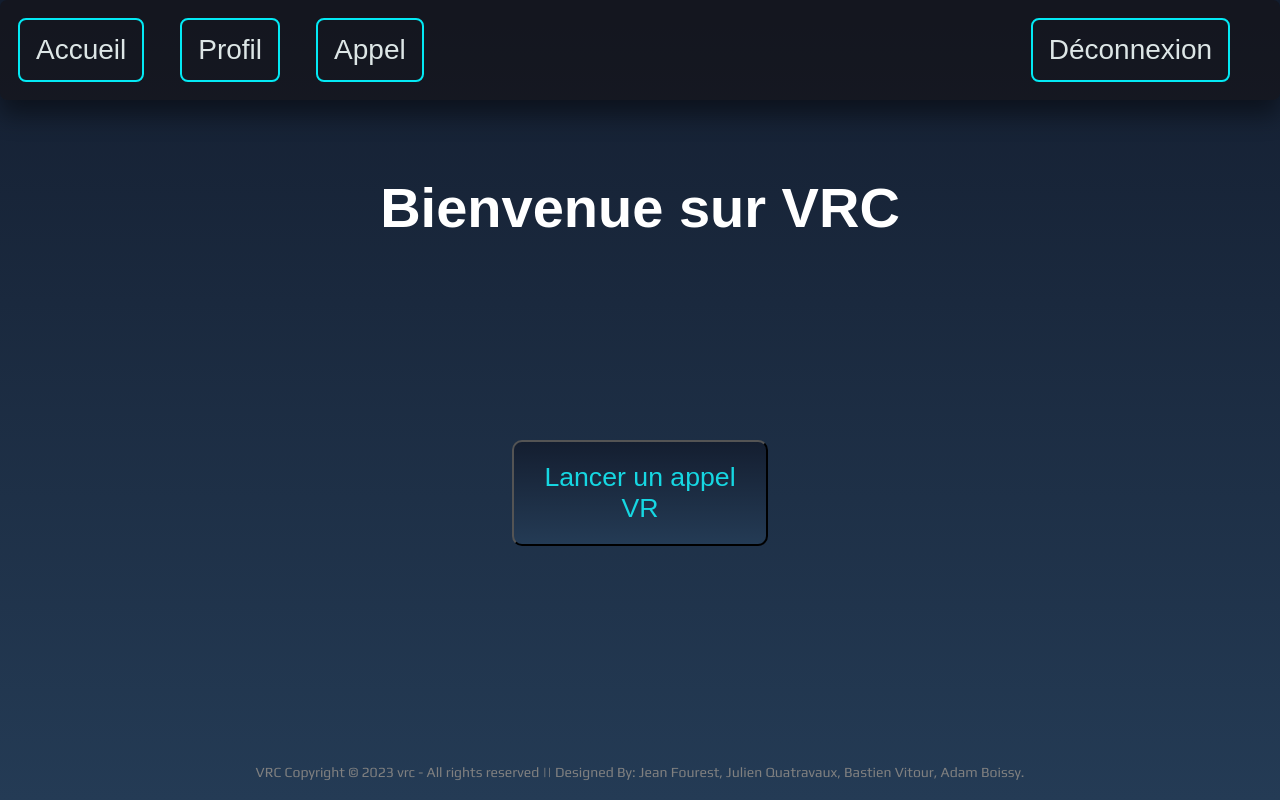
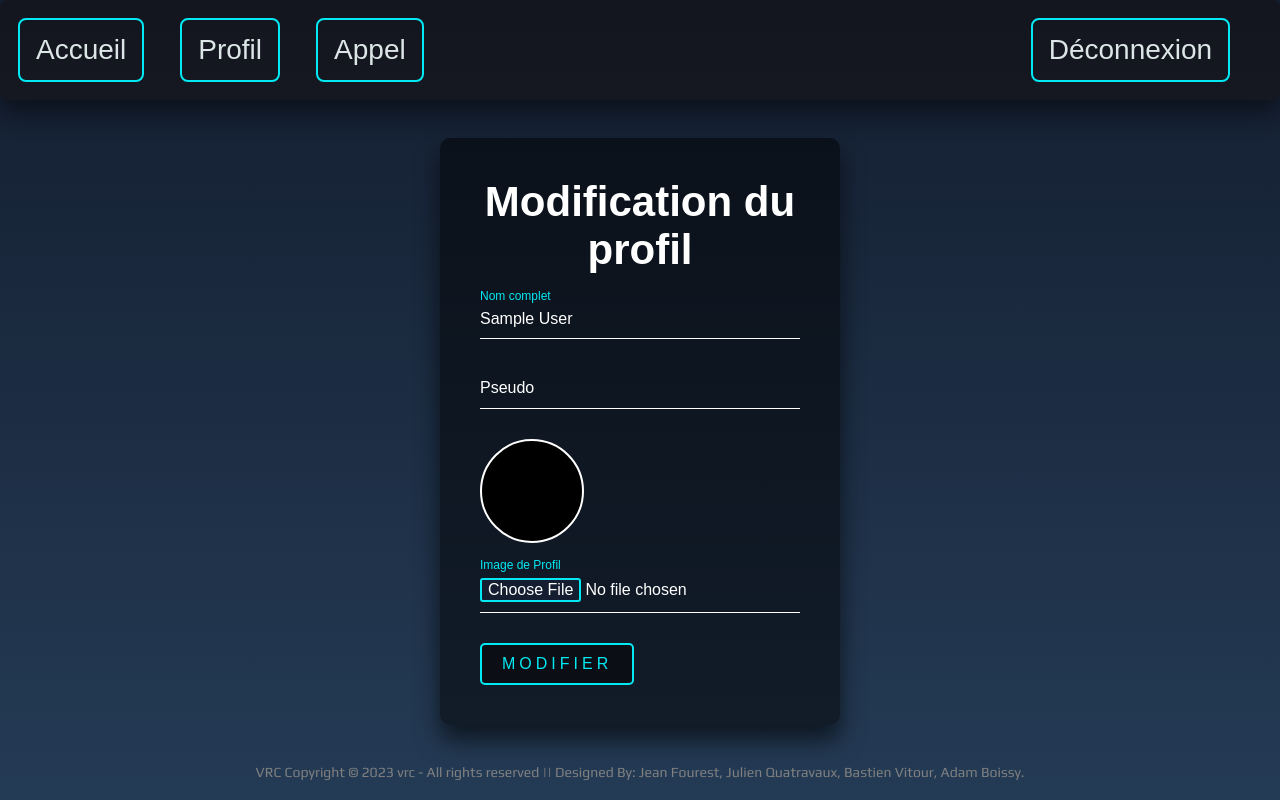
Before and after one commit to Julien-QTX/Projet_LabDay_VR, a PHP site: page /?page=profile_modif in a window 1280 px wide. Run offline with PHP 8.4, Linux system fonts and the light colour scheme; the visitor is signed in with stand-in values (Sample User, id 1); some libraries are stand-ins or nearby versions.

Commit message:
modificationdu profil

```diff
--- a/src/init.php
+++ b/src/init.php
@@ -10,7 +10,7 @@
 require_once __DIR__ . '/utils/errors.php';
 
 //pages existantes sur notre site internet
-$pages = ['home', 'login', 'register', 'profile', 'call', 'lobby', 'vrtest'];
+$pages = ['home', 'login', 'register', 'profile', 'call', 'lobby', 'profile_modif'];
 
 //init variables vides pour le template
 $head_metas = "";
--- a/src/templates/pages/call.php
+++ b/src/templates/pages/call.php
@@ -57,10 +57,10 @@
         <a-camera id="camera" position="0 10 0"></a-camera>
 
         <a-entity id="a-frame-user-2" position="0 1.6 -2" scale="1 1 1">
-          <a-entity id="head" position="0 1.6 0" sc>
+          <a-entity position="0 1.6 0">
             <a-box color="#FFE4C4" position="0 -0.4 0" depth="0.1" height="0.2" width="0.2"></a-box>
             <!--<a-box color="red" position="0 -0.08 0" scale="0.5 0.5 0.5"></a-box>-->
-            <a-entity geometry="primitive:box;" material="src:#user-2" position="0 -0.08 0" scale="0.5 0.5 0.5"></a-entity>
+            <a-entity id="head" geometry="primitive:box;" material="src:#user-2" position="0 -0.08 0" scale="0.5 0.5 0.5"></a-entity>
           </a-entity>
           <a-entity id="torso" rotation="0 90 0" position="0 1.2 0">
             <a-box color="#6B8E23" position="0 -0.4 0" depth="0.5" height="0.8" width="0.3"></a-box>
--- a/src/templates/pages/profile.php
+++ b/src/templates/pages/profile.php
@@ -24,12 +24,14 @@
     <h1>PROFIL</h1>
 
     <div id="pfp">
-        <img src=<?= $info['img'] ?> alt="profile picture" id="pic">
+        <img src="<?= $info['img'] ?>" alt="profile picture" id="pic">
     </div>
 
     <h3><?= $info['name']; ?></h3>
     <h3><?= $info['pseudo']; ?></h3>
     <h3><?= $info['email']; ?></h3>
+
+    <a href="/?page=profile_modif"><i class="fa-solid fa-pen"></i></a>
 </div>
 <?php
 
--- /dev/null
+++ b/src/templates/pages/profile_modif.php
@@ -0,0 +1,65 @@
+<?php
+$user = true;
+require_once __DIR__ . '/../../init.php';
+
+if (!isset($_SESSION['user_id'])) {
+    header('Location: /?page=login');
+}
+
+$page_title = "Profile";
+
+ob_start();
+
+?>
+<link rel="stylesheet" href="assets/CSS/profile_modif.css">
+<?php
+
+    //include_once __DIR__ . '/../../utils/alert_errors.php';
+
+    $usr_info = $db->prepare("SELECT * FROM users WHERE user_id=?");
+    $usr_info->execute([$_SESSION['user_id']]);
+    $info = $usr_info->fetch();
+?>
+
+<div class="center">
+<div class="login-box">
+<form action="actions/edit.php" method="post" enctype="multipart/form-data">
+
+        <?php
+
+        include_once __DIR__ . '/../../utils/alert_errors.php';
+
+        ?>
+
+        <h2>Modification du profil</h2>
+
+    <div class="user-box">
+        <input type="text" name="fullname" id="fullname" required value="<?= $info['name']?>">
+        <label for="fullname">Nom complet</label>
+    </div>
+
+    <div class="user-box">
+        <input type="text" name="pseudo" id="pseudo" required value="<?= $info['pseudo']?>">
+        <label for="pseudo">Pseudo</label>
+    </div>
+
+    <div id="php">
+        <img src="<?= $info['img']?>" alt="" id="pic">
+    </div>
+
+    <div class="user-box">
+        <input type="file" name="profile_pic" id="profile_pic" accept="image/*" value="<?= $info['img']?>">
+        <label for="profile_pic">Image de Profil</label>
+    </div>
+
+        <button type="submit">Modifier</button>
+
+    </form>
+
+</div>
+</div>
+<?php
+
+$page_content = ob_get_clean();
+
+?>
--- a/src/templates/template.php
+++ b/src/templates/template.php
@@ -4,6 +4,13 @@
     <meta charset="utf-8">
     <meta name="viewport" content="width=device-width, initial-scale=1">
 	<link rel="shortcut icon" href="assets/images/vr.png" type="image/x-icon">
+	<link
+            rel="stylesheet"
+            href="https://cdnjs.cloudflare.com/ajax/libs/font-awesome/6.1.1/css/all.min.css"
+            integrity="sha512-KfkfwYDsLkIlwQp6LFnl8zNdLGxu9YAA1QvwINks4PhcElQSvqcyVLLD9aMhXd13uQjoXtEKNosOWaZqXgel0g=="
+            crossorigin="anonymous"
+            referrerpolicy="no-referrer"
+        />
     <title><?= $page_title; ?></title>
 	<?= $head_metas ;?>
 	<?php
--- /dev/null
+++ b/www/assets/CSS/profile_modif.css
@@ -0,0 +1,171 @@
+/*h1 {
+    text-align: center;
+}
+
+input {
+    display: block;
+    max-width: fit-content;
+}
+
+button {
+    margin-top: 15px;
+}
+
+label, input, button {
+    margin-left: 15px;
+}*/
+html {
+    background-color: #141e30;
+  }
+
+
+    body {
+      margin:0;
+      padding:0;
+      font-family: sans-serif;
+      background: linear-gradient(#141e30, #243b55);
+    }
+
+    .center {
+      display: flex;
+      flex-direction: column;
+      align-items: center;
+    }
+
+    .login-box {
+
+      /*position: absolute;*/
+      /*top: 50%;
+      left: 50%;*/
+      margin: 3% 0;
+      width: 400px;
+      padding: 40px;
+      /*transform: translate(-50%, -50%);*/
+      background: rgba(0,0,0,.5);
+      box-sizing: border-box;
+      box-shadow: 0 15px 25px rgba(0,0,0,.6);
+      border-radius: 10px;
+      /*border: 2px solid #03e9f4;*/
+    }
+
+    .login-box h2 {
+      margin: 0 0 30px;
+      padding: 0;
+      margin-bottom: 25px;
+      color: #fff;
+      text-align: center;
+    }
+
+    .login-box .user-box {
+      position: relative;
+    }
+
+    .login-box .user-box input {
+      width: 100%;
+      padding: 10px 0;
+      font-size: 16px;
+      color: #fff;
+      margin-bottom: 30px;
+      border: none;
+      border-bottom: 1px solid #fff;
+      outline: none;
+      background: transparent;
+      border-top: none;
+    }
+    .login-box .user-box label {
+      position: absolute;
+      top:0;
+      left: 0;
+      padding: 10px 0;
+      font-size: 16px;
+      color: #fff;
+      pointer-events: none;
+      transition: .5s;
+    }
+
+    .login-box .user-box input:focus ~ label,
+    .login-box .user-box input:valid ~ label {
+      top: -20px;
+      left: 0;
+      color: #03e9f4;
+      font-size: 12px;
+    }
+
+    /* Change the white to any color */
+  input:-webkit-autofill,
+  input:-webkit-autofill:hover,
+  input:-webkit-autofill:focus,
+  input:-webkit-autofill:active{
+      -webkit-box-shadow: 0 0 0 30px rgb(11,15,21) inset !important;
+      -webkit-text-fill-color: #fff;
+  }
+
+  button {
+      background-color: rgb(11,15,21);
+      border: 2px solid #03e9f4;
+      border-radius: 5px;
+      position: relative;
+      display: inline-block;
+      padding: 10px 20px;
+      color: #03e9f4;
+      font-size: 16px;
+      text-decoration: none;
+      text-transform: uppercase;
+      overflow: hidden;
+      transition: .5s;
+      margin-top: 0px;
+      letter-spacing: 4px
+  }
+
+  button:hover {
+      background: #03e9f4;
+      color: #fff;
+      border-radius: 5px;
+      box-shadow: 0 0 5px #03e9f4,
+                  0 0 25px #03e9f4,
+                  0 0 50px #03e9f4,
+                  0 0 100px #03e9f4;
+  }
+
+  input::file-selector-button {
+      background-color: #141e30;
+      border: 2px solid #03E9F4;
+      border-radius: 3px;
+      color: #FFF;
+      cursor: pointer;
+  }
+
+  .user-box img {
+    position: absolute;
+    top: 6px;
+    left: 275px;
+  }
+
+  button, img {
+    cursor: pointer;
+  }
+
+  #php {
+    display: flex;
+    align-self: center;
+    background-color: black;
+    border: 2px solid white;
+    border-radius: 100%;
+    width: 100px;
+    height: 100px;
+    margin-bottom: 25px;
+  }
+
+  #pic {
+    object-fit: cover;
+    border-radius: 55%;
+    max-width: 100px;
+}
+
+  @media screen and (max-width:480px) {
+
+      .login-box {
+        width: 100%;
+      }
+
+  }
```
Also changed, not shown: src/templates/pages/vrtest.php (deleted, +0 -42 lines), www/actions/edit.php (added, +72 -0 lines), www/assets/CSS/profile.css (+7 -0 lines), www/assets/JS/peerConnection.js (+4 -3 lines), 1 other file.
